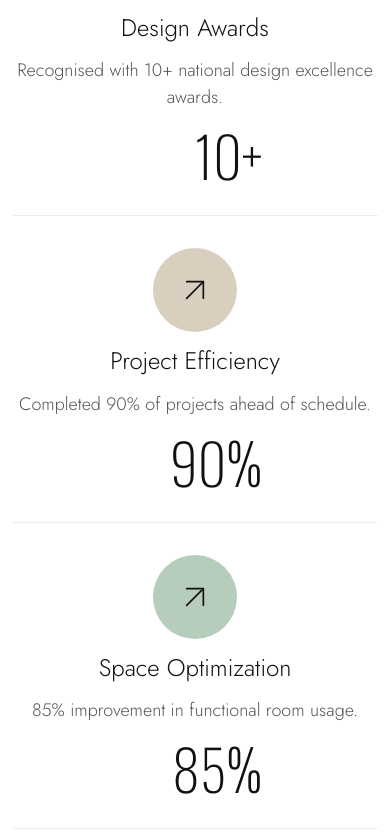
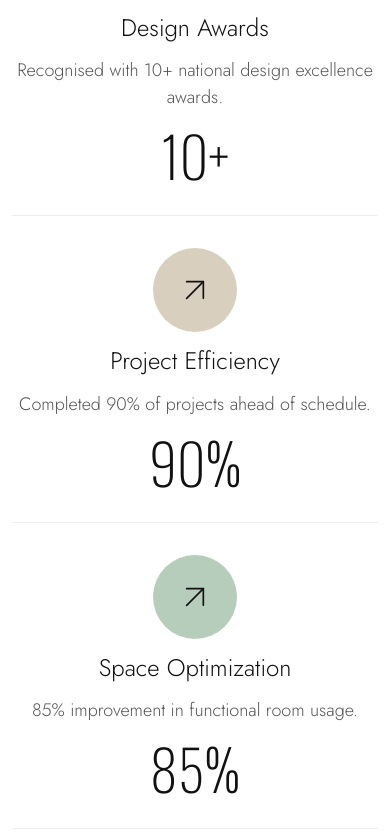
Before and after one commit to Hwezah/interior-sites, a Next.js app: page /about in a window 390 px wide. Shown: the part 3725-4564 px from the top of the page. Built offline with nearby package versions, Linux system fonts and the light colour scheme.

Commit message:
Centre the About counters on mobile portrait
Co-Authored-By: Claude Opus 5.5 <noreply@anthropic.com>
Claude-Session: https://claude.ai/code/session_01MVErYa9NJMDZFcVw589g5r

```diff
--- a/app/about/page.tsx
+++ b/app/about/page.tsx
@@ -124,7 +124,7 @@ export default function AboutPage() {
             <Counter
               to={st.n}
               suffix={st.suffix}
-              className="min-w-[2.4em] text-right font-num text-[clamp(56px,6.4vw,96px)] font-extralight leading-none"
+              className="min-w-[2.4em] text-right font-num mp:min-w-0 mp:text-center text-[clamp(56px,6.4vw,96px)] font-extralight leading-none"
             />
           </div>
         ))}
```
